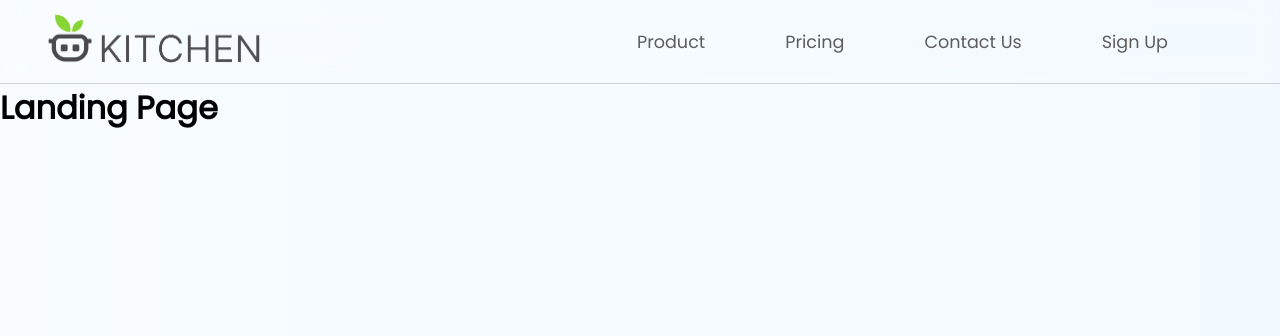
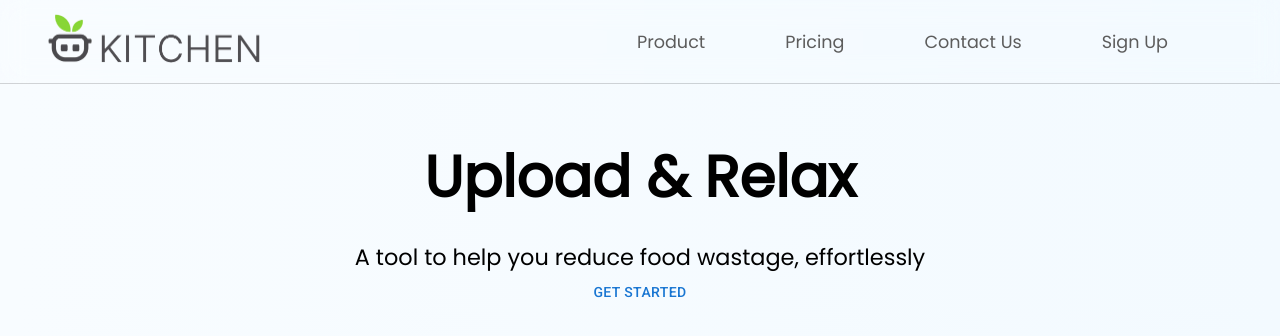
Before and after one commit to vpore/FoodFolio, a React (Create React App) app in the folder client/: page / in a window 1280 px wide. Shown: the top 336 px of the page. Built offline with nearby package versions, Linux system fonts and the light colour scheme; no server answers.

Commit message:
modify landing page

```diff
--- a/client/src/components/LandingPage/LandingPage.js
+++ b/client/src/components/LandingPage/LandingPage.js
@@ -1,10 +1,21 @@
 import React from "react";
+import { Button } from "@mui/material";
+
+import styles from "./LandingPage.module.css";
 
 const LandingPage = () => {
-    return(
-        <>
-            <h1>Landing Page</h1>
-        </>
+    return (
+      <>
+        <div className={styles.main}>
+            <div className={styles.landingContent}>
+                <p className={styles.heading}>Upload & Relax</p>
+                <p className={styles.description}>
+                    A tool to help you reduce food wastage, effortlessly
+                </p>
+                <Button>Get Started</Button>
+            </div>
+        </div>
+      </>
     );
 }
 
--- /dev/null
+++ b/client/src/components/LandingPage/LandingPage.module.css
@@ -0,0 +1,25 @@
+
+.main {
+    display: flex;
+    flex-direction: column;
+    justify-content: center;
+    align-items: center;
+    margin-top: 50px;
+}
+
+.landingContent {
+    display: flex;
+    flex-direction: column;
+    justify-content: center;
+    align-items: center;
+}
+
+.heading {
+    font-weight: 600;
+    font-size: 3.6rem;
+}
+
+.description {
+    margin-top: 20px;
+    font-size: 1.4rem;
+}
```
